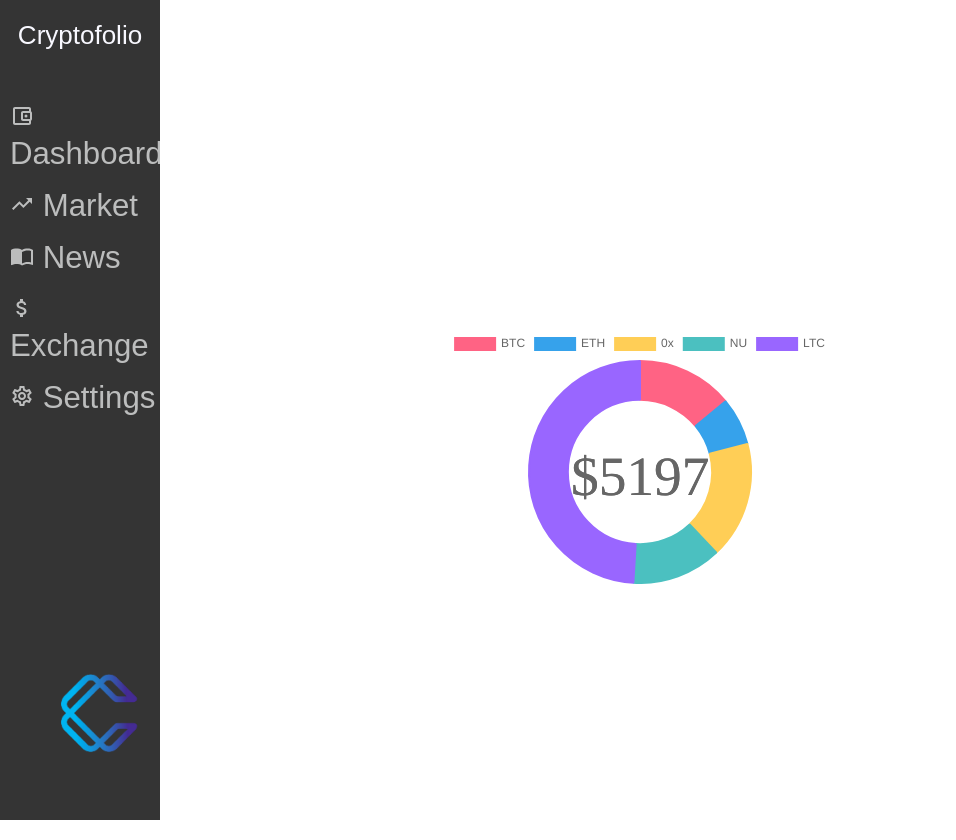
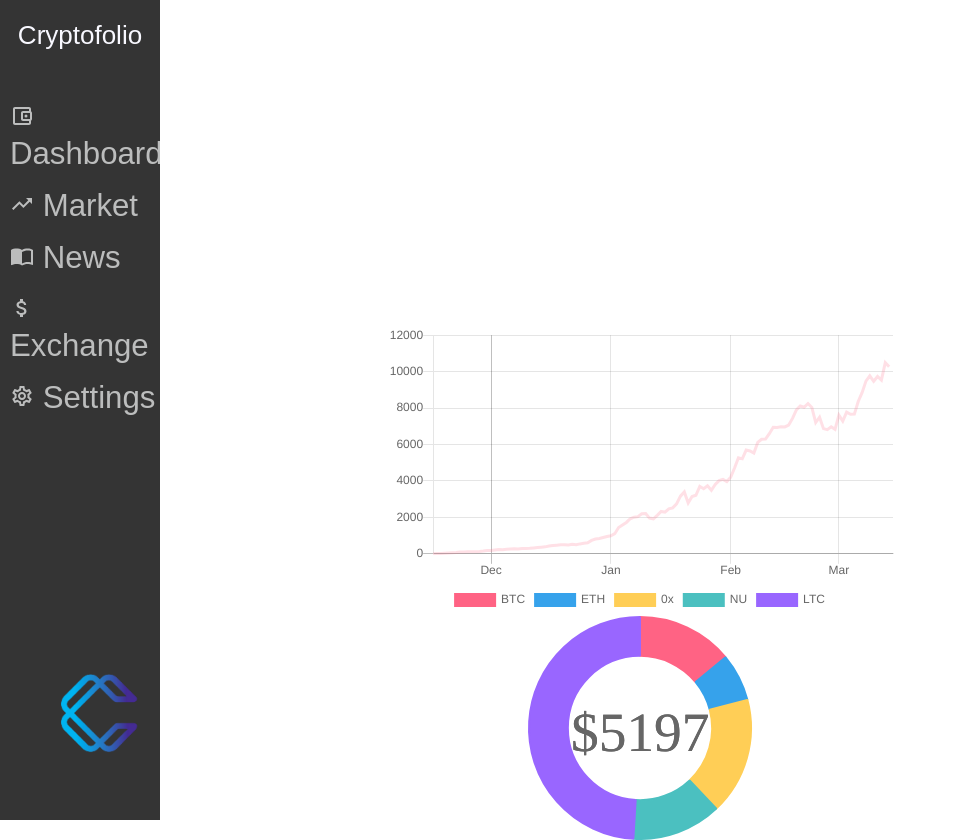
Before and after one commit to unko-chan/cryptofolio, a React (Create React App) app: page / in a window 1280 px wide. Shown: the whole page, without its empty margins (0-956 px from the left). Before the commit the page ends 816 px from the top, so only its background shows below. Built offline with nearby package versions, Linux system fonts and the light colour scheme.

Commit message:
implement basic performance chart

```diff
--- a/src/App.js
+++ b/src/App.js
@@ -1,10 +1,11 @@
 import './App.scss';
 import SideNav from './Components/Nav/SideNav';
 import Doughnut from "./charts/doughnut";
+import VoteLine from "./charts/performanceChartLine"
 
 function App() {
   return (
-  <div className="App" >
+    <div className="App">
       <header className="App-header">
         <div className="main-container">
           <div className="side-nav">
@@ -12,13 +13,13 @@ function App() {
           </div>
         </div>
         <div class="chart-container">
+          <VoteLine />
+
           <Doughnut />
         </div>
       </header>
     </div>
-
-
-)
+  );
   }
 
 export default App;
--- /dev/null
+++ b/src/charts/performanceChartLine.js
@@ -0,0 +1,295 @@
+import { Line } from 'react-chartjs-2';
+
+const days = [
+  '2020-11-16',
+  '2020-11-17',
+  '2020-11-18',
+  '2020-11-19',
+  '2020-11-20',
+  '2020-11-21',
+  '2020-11-22',
+  '2020-11-23',
+  '2020-11-24',
+  '2020-11-25',
+  '2020-11-26',
+  '2020-11-27',
+  '2020-11-28',
+  '2020-11-29',
+  '2020-11-30',
+  '2020-12-01',
+  '2020-12-02',
+  '2020-12-03',
+  '2020-12-04',
+  '2020-12-05',
+  '2020-12-06',
+  '2020-12-07',
+  '2020-12-08',
+  '2020-12-09',
+  '2020-12-10',
+  '2020-12-11',
+  '2020-12-12',
+  '2020-12-13',
+  '2020-12-14',
+  '2020-12-15',
+  '2020-12-16',
+  '2020-12-17',
+  '2020-12-18',
+  '2020-12-19',
+  '2020-12-20',
+  '2020-12-21',
+  '2020-12-22',
+  '2020-12-23',
+  '2020-12-24',
+  '2020-12-25',
+  '2020-12-26',
+  '2020-12-27',
+  '2020-12-28',
+  '2020-12-29',
+  '2020-12-30',
+  '2020-12-31',
+  '2021-01-01',
+  '2021-01-02',
+  '2021-01-03',
+  '2021-01-04',
+  '2021-01-05',
+  '2021-01-06',
+  '2021-01-07',
+  '2021-01-08',
+  '2021-01-09',
+  '2021-01-10',
+  '2021-01-11',
+  '2021-01-12',
+  '2021-01-13',
+  '2021-01-14',
+  '2021-01-15',
+  '2021-01-16',
+  '2021-01-17',
+  '2021-01-18',
+  '2021-01-19',
+  '2021-01-20',
+  '2021-01-21',
+  '2021-01-22',
+  '2021-01-23',
+  '2021-01-24',
+  '2021-01-25',
+  '2021-01-26',
+  '2021-01-27',
+  '2021-01-28',
+  '2021-01-29',
+  '2021-01-30',
+  '2021-01-31',
+  '2021-02-01',
+  '2021-02-02',
+  '2021-02-03',
+  '2021-02-04',
+  '2021-02-05',
+  '2021-02-06',
+  '2021-02-07',
+  '2021-02-08',
+  '2021-02-09',
+  '2021-02-10',
+  '2021-02-11',
+  '2021-02-12',
+  '2021-02-13',
+  '2021-02-14',
+  '2021-02-15',
+  '2021-02-16',
+  '2021-02-17',
+  '2021-02-18',
+  '2021-02-19',
+  '2021-02-20',
+  '2021-02-21',
+  '2021-02-22',
+  '2021-02-23',
+  '2021-02-24',
+  '2021-02-25',
+  '2021-02-26',
+  '2021-02-27',
+  '2021-02-28',
+  '2021-03-01',
+  '2021-03-02',
+  '2021-03-03',
+  '2021-03-04',
+  '2021-03-05',
+  '2021-03-06',
+  '2021-03-07',
+  '2021-03-08',
+  '2021-03-09',
+  '2021-03-10',
+  '2021-03-11',
+  '2021-03-12',
+  '2021-03-13',
+  '2021-03-14',
+  '2021-03-15',
+];
+
+const price = [
+  '6.39',
+  '13.36',
+  '19.93',
+  '30.89',
+  '45.62',
+  '62.46',
+  '76.45',
+  '98.25',
+  '107.45',
+  '111.51',
+  '110.46',
+  '119.07',
+  '132.52',
+  '151.60',
+  '179.02',
+  '188.93',
+  '208.68',
+  '232.79',
+  '228.63',
+  '251.88',
+  '268.03',
+  '277.23',
+  '272.09',
+  '293.56',
+  '298.20',
+  '301.06',
+  '326.26',
+  '351.00',
+  '364.80',
+  '382.79',
+  '431.83',
+  '453.32',
+  '477.34',
+  '496.83',
+  '497.07',
+  '490.87',
+  '526.46',
+  '502.04',
+  '545.36',
+  '577.93',
+  '606.42',
+  '734.88',
+  '812.15',
+  '842.75',
+  '896.88',
+  '954.23',
+  '993.88',
+  '1106.37',
+  '1443.15',
+  '1581.19',
+  '1722.45',
+  '1926.00',
+  '2010.79',
+  '2039.22',
+  '2197.15',
+  '2215.60',
+  '1961.50',
+  '1923.87',
+  '2114.91',
+  '2326.91',
+  '2283.51',
+  '2469.44',
+  '2524.04',
+  '2743.74',
+  '3166.77',
+  '3399.73',
+  '2792.04',
+  '3148.57',
+  '3216.96',
+  '3705.49',
+  '3572.86',
+  '3737.42',
+  '3489.70',
+  '3814.28',
+  '4018.88',
+  '4085.48',
+  '3968.32',
+  '4209.67',
+  '4712.94',
+  '5272.43',
+  '5214.37',
+  '5697.20',
+  '5647.56',
+  '5534.01',
+  '6113.46',
+  '6288.88',
+  '6299.91',
+  '6596.55',
+  '6949.76',
+  '6937.97',
+  '6972.72',
+  '6967.38',
+  '7070.34',
+  '7433.91',
+  '7903.20',
+  '8113.19',
+  '8045.46',
+  '8250.12',
+  '8033.44',
+  '7204.94',
+  '7502.34',
+  '6873.24',
+  '6815.54',
+  '6970.81',
+  '6836.55',
+  '7609.01',
+  '7285.49',
+  '7775.45',
+  '7658.35',
+  '7670.01',
+  '8362.16',
+  '8846.25',
+  '9478.96',
+  '9766.34',
+  '9471.48',
+  '9732.46',
+  '9538.41',
+  '10497.47',
+  '10265.18',
+];
+;
+
+export default function VoteLine() {
+  const data = {
+    labels: days,
+    datasets: [
+      {
+        label: 'Portoflio Value',
+        data: price,
+        fill: false,
+        borderColor: 'rgba(255, 99, 132, 0.2)',
+        //sets chart line straight
+        lineTension: 0,
+        pointRadius: 0,
+      },
+    ],
+  };
+
+  const options = {
+    //HIDE LABEL
+    legend: {
+      display: false,
+    },
+    scales: {
+      yAxes: [
+        // {
+        //   ticks: {
+        //     min: 0,
+        //     max: 10000,
+        //     stepSize: 4000,
+        //     maxTicksLimit: 100,
+        //   },
+        // },
+      ],
+
+      xAxes: [
+        {
+          type: 'time',
+          time: {
+            unit: 'month',
+            displayFormats: { month: 'MMM' },
+          },
+        },
+      ],
+    },
+  };
+
+  return <Line data={data} options={options} />;
+}
```
Also changed, not shown: src/charts/line.js (deleted, +0 -30 lines), 2 other files (tests, documents, lock files or other folders). Lines whose indentation alone changed are shown as unchanged.
